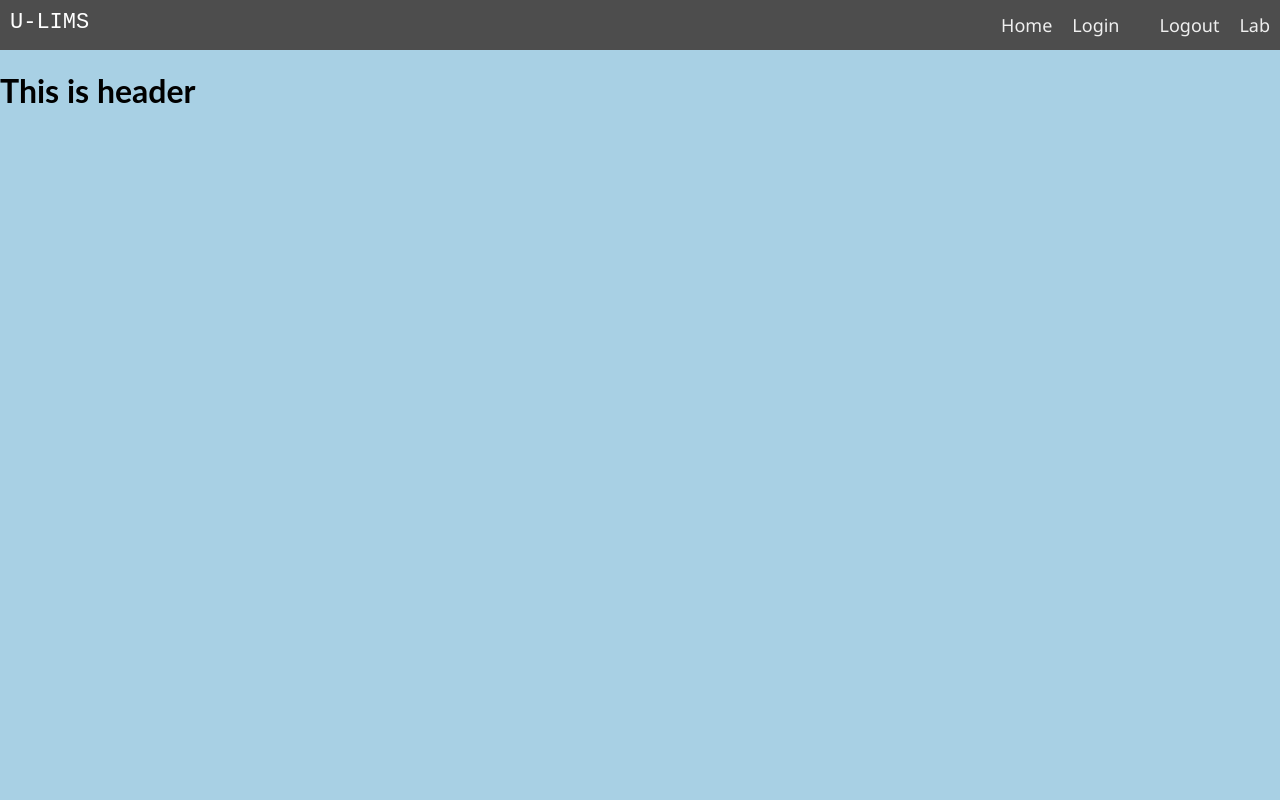
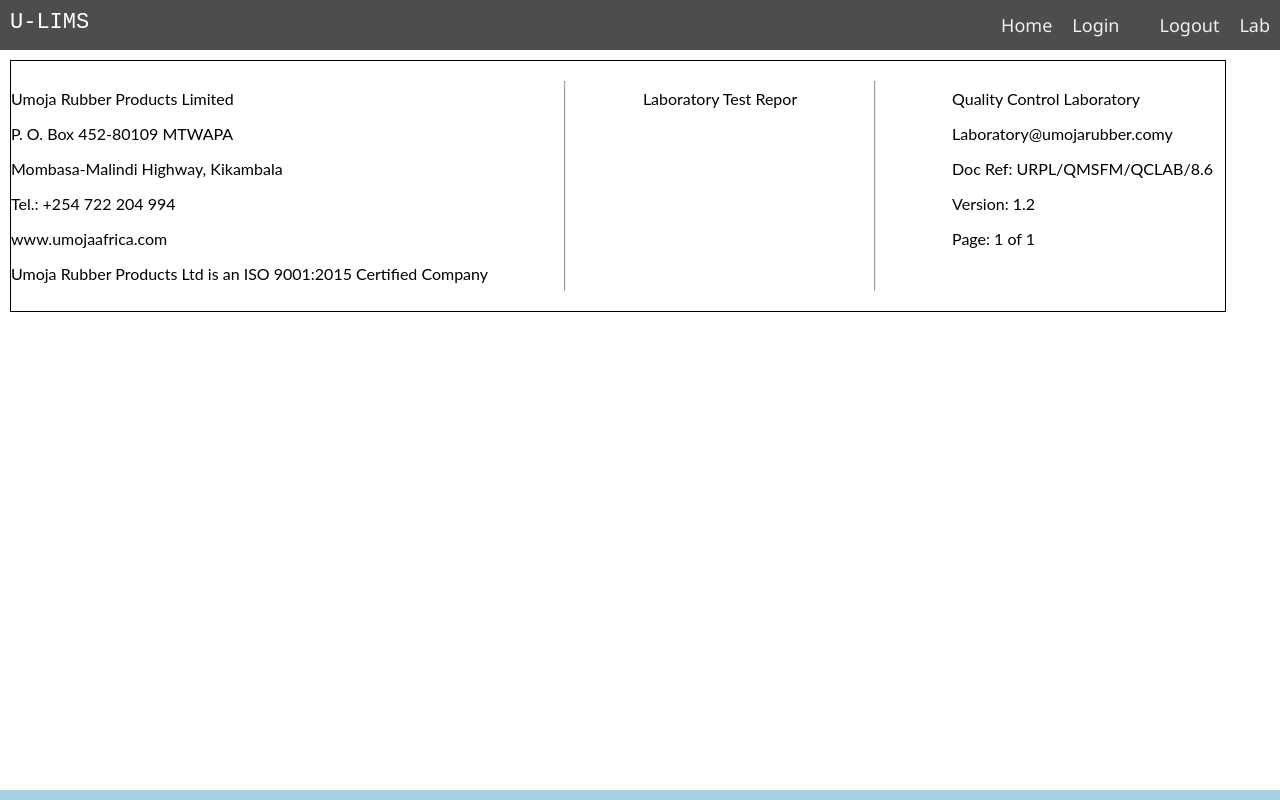
Before and after one commit to TedOnyango/u_lims_ui, a React (Create React App) app: page / in a window 1280 px wide. Built offline with nearby package versions, Linux system fonts and the light colour scheme.

Commit message:
1 binaries uploaded

```diff
--- a/public/index.html
+++ b/public/index.html
@@ -1 +1,3 @@
+<meta name="viewport" content="width=device-width, initial-scale=1.0">
+
 <div id="root"></div>
--- a/src/components/TestReport/HeaderComponent.js
+++ b/src/components/TestReport/HeaderComponent.js
@@ -1,10 +1,36 @@
 import React from 'react';
+import './TestReport.css';
+
 
 const HeaderComponent = () => {
   return (
-    <div>
-      <h1>This is header</h1>
+    <label className="header-container">
+      <div className="conpany-detials">
+        <img />
+        <p>Umoja Rubber Products Limited</p>
+        <p>P. O. Box 452-80109 MTWAPA </p>
+        <p>Mombasa-Malindi Highway, Kikambala</p>
+        <p>Tel.: +254 722 204 994</p>
+        <p>www.umojaafrica.com</p>
+        <p>Umoja Rubber Products Ltd is an
+ISO 9001:2015 Certified Company</p>
+
     </div>
+    <hr></hr>
+    <div className="lab-report-text">
+        <p>Laboratory Test Repor</p>
+    </div>
+    <hr></hr>
+
+    <div className="lab-detials">
+        <p>Quality Control Laboratory</p>
+        <p>Laboratory@umojarubber.comy</p>
+        <p>Doc Ref: URPL/QMSFM/QCLAB/8.6</p>
+        <p>Version: 1.2</p>
+        <p>Page: 1 of 1</p>
+
+    </div>
+    </label>
   )
 
 };
--- /dev/null
+++ b/src/components/TestReport/TestReport.css
@@ -0,0 +1,12 @@
+body {
+  background-color: white;
+  width: 100%;
+
+}
+
+.header-container {
+  border: 0.1rem solid;
+  margin: 10px 10px;
+  width: 95%;
+  display: flex;
+}
```
Also changed, not shown: src/Assets/HeaderImages/Umoja-Logo-Main.jpg (added).
